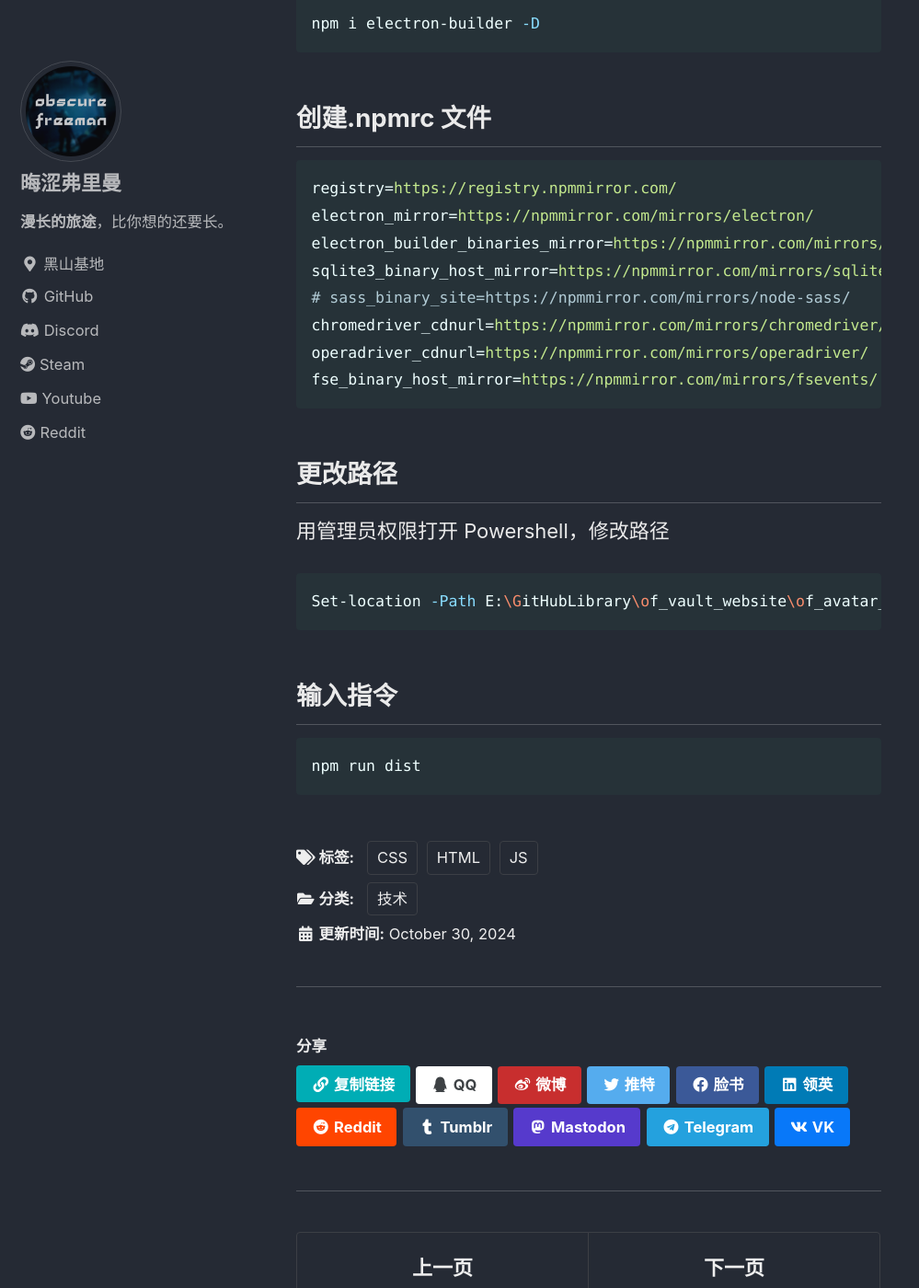
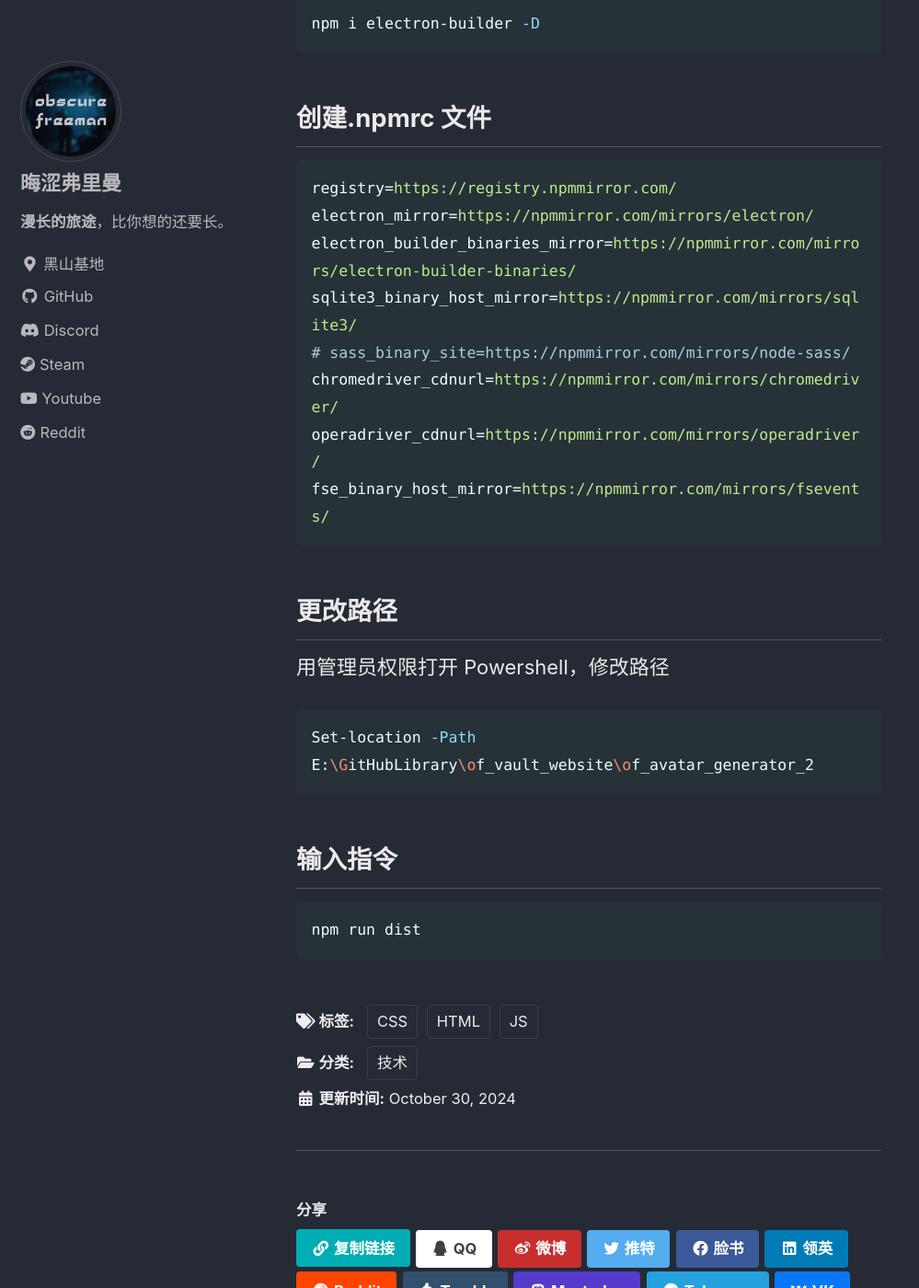
Before and after one commit to obscurefreeman/blog, a Jekyll site: the page built from _posts/2024-10-30-桌面应用开发.md, in a window 1280 px wide and 1400 px high, scrolled down 1295 px. Shown: the whole window at 92% size, without its empty margins (0-999 px from the left). Built offline with Jekyll 4.4.1, drawn with Linux system fonts in a browser that asks for light colours; cached includes are drawn as plain includes; nearby versions of some CDN libraries; library files that are not in the unit come from our copies; a script that is not in the unit is left out; comment, search, counter and statistics services are not loaded.

Commit message:
修改代码块

```diff
--- a/_includes/scripts.html
+++ b/_includes/scripts.html
@@ -39,6 +39,27 @@
   })
 </script>
 
+<script>
+  document.addEventListener('DOMContentLoaded', function() {
+    document.querySelectorAll('.highlight').forEach(function(block) {
+      const copyBtn = document.createElement('button');
+      copyBtn.className = 'copy-btn';
+      copyBtn.innerHTML = '<i class="far fa-copy"></i>';
+      block.appendChild(copyBtn);
+
+      copyBtn.addEventListener('click', function() {
+        const code = block.querySelector('pre').innerText;
+        navigator.clipboard.writeText(code).then(function() {
+          copyBtn.innerHTML = '<i class="fas fa-check"></i>';
+          setTimeout(function() {
+            copyBtn.innerHTML = '<i class="far fa-copy"></i>';
+          }, 2000);
+        });
+      });
+    });
+  });
+</script>
+
 <!-- 这是编辑器相关的代码 -->
 <!-- <script src="assets/js/obsfm/editor.js"></script> -->
 <!-- 这是备用的，别管他 -->
--- a/_sass/minimal-mistakes/_syntax.scss
+++ b/_sass/minimal-mistakes/_syntax.scss
@@ -12,11 +12,56 @@ figure.highlight {
   font-size: $type-size-6;
   line-height: 1.8;
   border-radius: $border-radius;
+  overflow: hidden;
 
   > pre,
   pre.highlight {
     margin: 0;
     padding: 1em;
+    white-space: pre-wrap;
+    word-wrap: break-word;
+  }
+
+  &::after {
+    content: "\f328";
+    font-family: "Font Awesome 5 Free";
+    position: absolute;
+    bottom: 10px;
+    right: 10px;
+    opacity: 0;
+    transition: opacity 0.3s ease;
+    cursor: pointer;
+    color: $base05;
+    background: rgba($base00, 0.8);
+    padding: 5px;
+    border-radius: 3px;
+    font-size: 14px;
+  }
+
+  &:hover::after {
+    opacity: 1;
+  }
+}
+
+.highlight {
+  position: relative;
+
+  .copy-btn {
+    position: absolute;
+    right: 10px;
+    bottom: 10px;
+    opacity: 0;
+    transition: opacity 0.3s ease;
+    cursor: pointer;
+    color: $base05;
+    background: rgba($base00, 0.8);
+    padding: 5px;
+    border-radius: 3px;
+    font-size: 14px;
+  }
+
+  &:hover .copy-btn {
+    opacity: 1;
   }
 }
 
```
Also changed, not shown: images/logosmall.ico.
